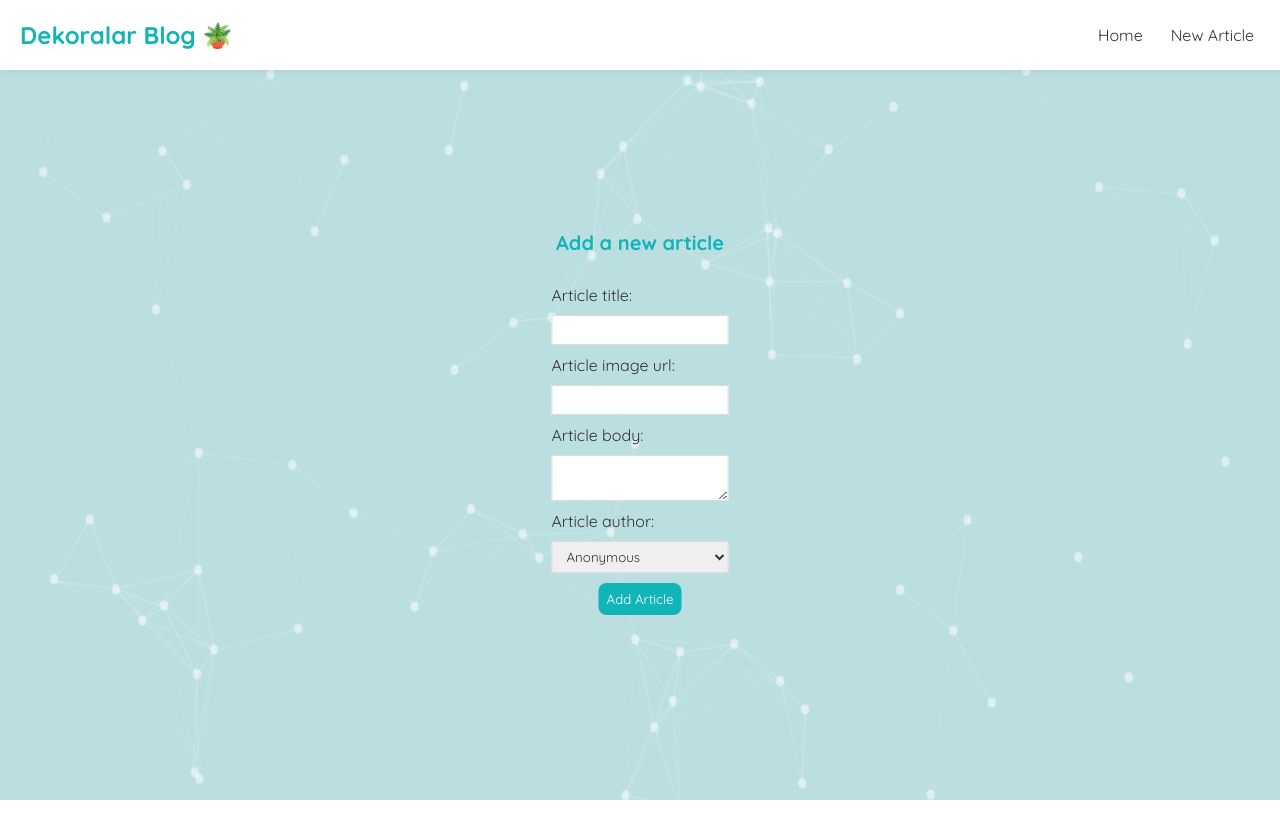
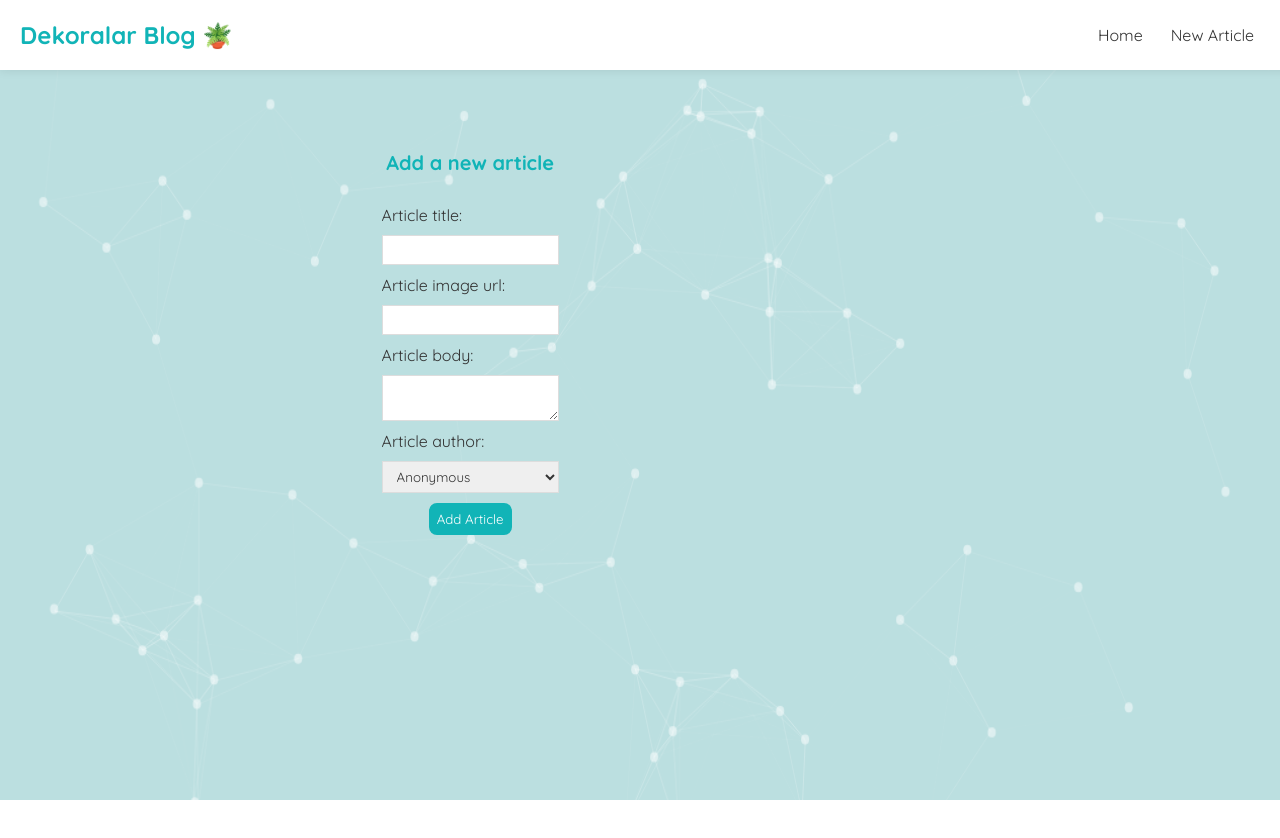
Before and after one commit to Karina-Santana/dekoralar-blog, a React (Create React App) app in the folder dekoralar-blog/: page /create in a window 1280 px wide. Shown: the top 838 px of the page. Built offline with nearby package versions, Linux system fonts and the light colour scheme.

Commit message:
fixing spaces - css

```diff
--- a/dekoralar-blog/public/index.html
+++ b/dekoralar-blog/public/index.html
@@ -2,9 +2,9 @@
 <html lang="en">
   <head>
     <meta charset="utf-8" />
-    <link rel="🪴" href="" />
+    <link rel="🪴" href="🪴" />
     <meta name="viewport" content="width=device-width, initial-scale=1" />
-    <link rel="manifest" href="%PUBLIC_URL%/manifest.json" />
+
     <title>Dekoralar Blog</title>
     <script src="https://cdn.jsdelivr.net/particles.js/2.0.0/particles.min.js"></script>
   </head>
--- a/dekoralar-blog/src/Create.js
+++ b/dekoralar-blog/src/Create.js
@@ -57,6 +57,7 @@ const Create = () => {
           <option value="Michael Scott">Michael Scott</option>
           <option value="Dwight Schrute">Dwight Schrute</option>
           <option value="Homer Simpson">Homer Simpson</option>
+          <option value="Homer Simpson">Homer Simpson</option>
         </select>
         {!isPending && <button>Add Article</button>}
         {isPending && <button disabled>Adding article...</button>}
--- a/dekoralar-blog/src/index.css
+++ b/dekoralar-blog/src/index.css
@@ -3,31 +3,46 @@
 /* base styles */
 * {
   margin: 0;
+  padding: 0;
   font-family: "Quicksand";
   color: #333;
 }
 .background {
   position: absolute;
-  top: 100%;
-  left: 50%;
+  top: 150px;
+  left: 22%;
   display: flex;
   user-select: none;
-  transform: translate(-50%, -50%);
+  /* transform: translate(-50%, -55%); */
   width: max-content;
 }
+/* #particles-js {
+  position: absolute;
+  width: 100%;
+  height: 100%;
+  background-color: #bbdfe0;
+  background-size: auto;
+  z-index: 0;
+} */
+
+canvas {
+  display: block;
+  /* vertical-align: bottom; */
+}
+
 #particles-js {
   position: absolute;
   width: 100%;
-  height: 100vh;
+  height: 100%;
   background-color: #bbdfe0;
-  background-size: auto;
-  z-index: 0;
+  background-repeat: no-repeat;
+  background-size: cover;
+  background-position: 50% 50%;
 }
 .navbar {
   padding: 20px 40px 20px 20px;
   display: flex;
   align-items: center;
-  /* max-width: 1200px; */
   margin: 0 auto;
   box-shadow: 0 0 10px rgba(0, 0, 0, 0.1);
   overflow: hidden;
@@ -57,6 +72,7 @@
 }
 .all-articles {
   margin-bottom: 30px;
+  margin-top: -150px;
 }
 /* .background {
   background-image: url("https://img.freepik.com/free-vector/leafy-patterned-note-background-vector_53876-164246.jpg?w=1800&t=st=1664103347~exp=1664103947~hmac=e7ac301a8882f52e28d2add2394fadc57094c841007a9863f473af5e66308296");
@@ -99,7 +115,7 @@
   align-items: center;
 }
 .img-author img {
-  max-width: 300px;
+  max-width: 200px;
   margin: 20px 30px 20px 20px;
   border-radius: 10px;
 }
@@ -112,7 +128,7 @@
   background-color: white;
   padding: 30px;
   border-radius: 10px;
-  margin-top: -500px;
+  margin-top: -100px;
 }
 .blog-details h2 {
   font-size: 20px;
@@ -149,11 +165,11 @@
   white-space: pre-line;
 }
 
-/* create new blog form */
+/* create new article form */
 .create {
   max-width: 400px;
-  margin-top: -570px;
   text-align: center;
+  margin-top: -100px;
 }
 .create label {
   text-align: left;
@@ -190,7 +206,7 @@ footer {
   text-align: center;
   padding-bottom: 20px;
   font-weight: bold;
-  margin-top: -30px;
+  z-index: 1;
 }
 
 @media screen and (max-width: 500px) {
```
Also changed, not shown: dekoralar-blog/data/db.json (+9 -2 lines).
